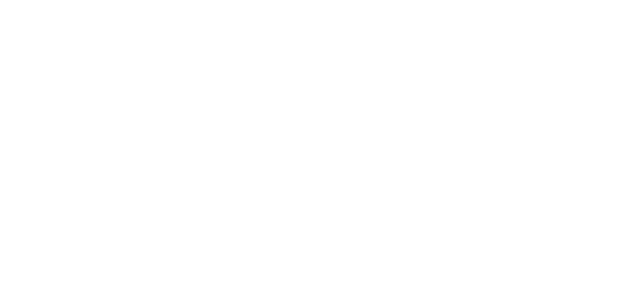
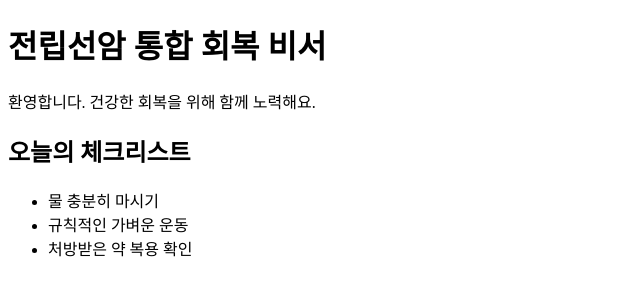
Before and after one commit to whale52-b/Healthup, a plain HTML site: page index.html in a window 1280 px wide. Shown: the whole page, without its empty margins (0-640 px from the left). Drawn offline with Linux system fonts and the light colour scheme.

Commit message:
Enhance index.html with content and checklist
Added a header and checklist for user guidance.

```diff
--- a/index.html
+++ b/index.html
@@ -4,7 +4,16 @@
     <meta charset="UTF-8">
     <meta name="viewport" content="width=device-width, initial-scale=1.0">
     <title>전립선암 통합 회복 비서</title>
-    </head>
+</head>
 <body>
-    </body>
+    <h1>전립선암 통합 회복 비서</h1>
+    <p>환영합니다. 건강한 회복을 위해 함께 노력해요.</p>
+
+    <h2>오늘의 체크리스트</h2>
+    <ul>
+        <li>물 충분히 마시기</li>
+        <li>규칙적인 가벼운 운동</li>
+        <li>처방받은 약 복용 확인</li>
+    </ul>
+</body>
 </html>
```
